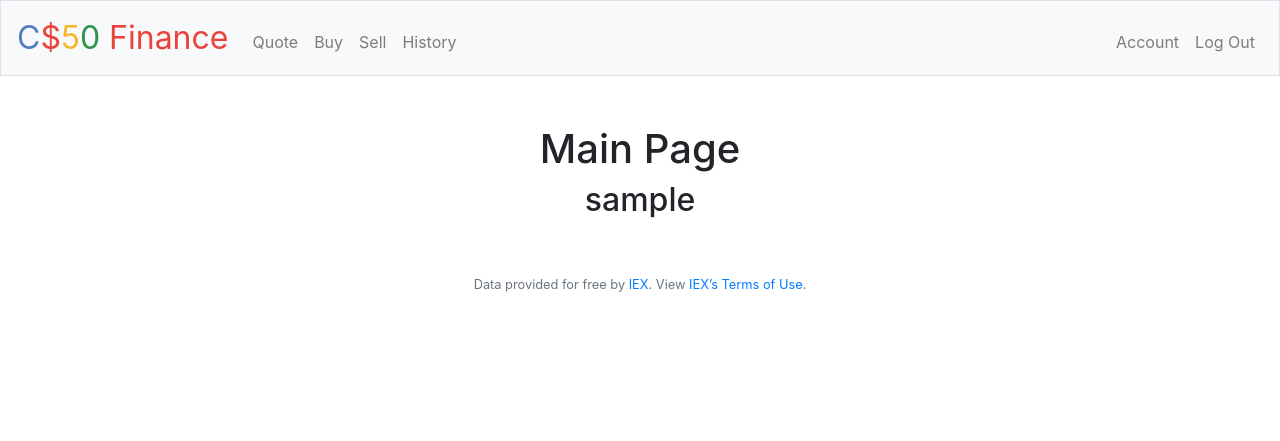
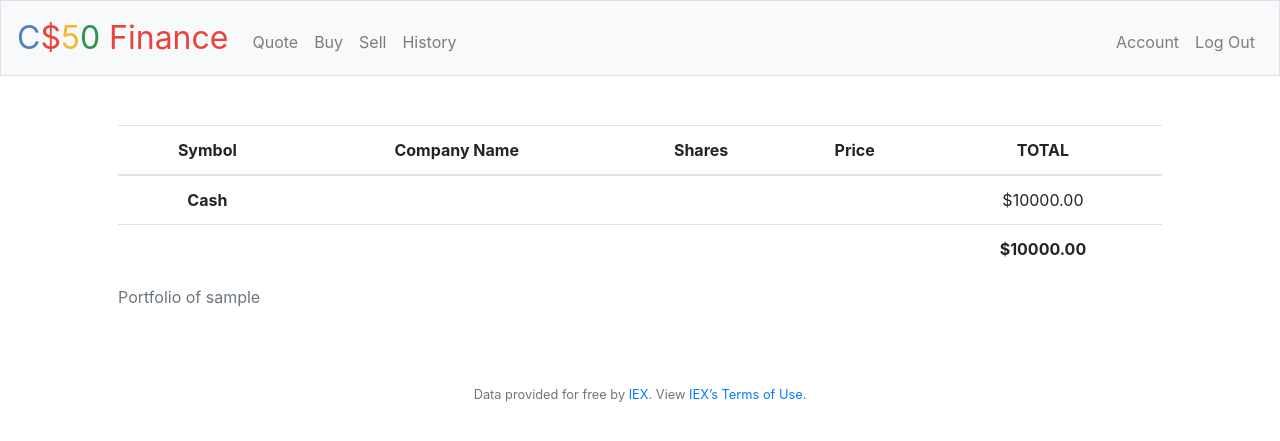
Before and after one commit to LuuckyG/CS50x, a Flask app: page / in a window 1280 px wide. Shown: the top 441 px of the page. Run offline with Flask 2, Linux system fonts and the light colour scheme; the visitor is signed in with stand-in values (Sample User, id 1); data comes from the database, SQL or seed files in the repository; some libraries are stand-ins or nearby versions.

Commit message:
Updated templates

```diff
--- a/tracks/web/finance/webapp/templates/account.html
+++ b/tracks/web/finance/webapp/templates/account.html
@@ -2,7 +2,7 @@
 
 {% block title %}
     {{ title }}
-{% endblock %}
+{% endblock title %}
 
 {% block main %}
     <div class="media">
@@ -10,7 +10,7 @@
         <div class="media-body">
             <h2 class="account-heading">{{ current_user.username }}</h2>
             <p class="text-secondary"> {{ current_user.email }}</p>
-            <p class="text-secondary"> Your current balance: ${{ '%0.2f' % (current_user.cash + current_user.portfolio_value) }}</p>
+            <p class="text-secondary"> Your current portfolio value: ${{ '%0.2f' % (current_user.cash + current_user.portfolio_value) }}</p>
         </div>
     </div>
     <div class="content-section">
--- a/tracks/web/finance/webapp/templates/buy.html
+++ b/tracks/web/finance/webapp/templates/buy.html
@@ -0,0 +1,5 @@
+{% extends "layout.html" %}
+
+{% block title %}
+    {{ title }}
+{% endblock title %}
--- a/tracks/web/finance/webapp/templates/history.html
+++ b/tracks/web/finance/webapp/templates/history.html
@@ -0,0 +1,5 @@
+{% extends "layout.html" %}
+
+{% block title %}
+    {{ title }}
+{% endblock title %}
--- a/tracks/web/finance/webapp/templates/index.html
+++ b/tracks/web/finance/webapp/templates/index.html
@@ -2,9 +2,46 @@
 
 {% block title %}
     {{ title }}
-{% endblock %}
+{% endblock title %}
 
 {% block main %}
-    <h1> Main Page </h1>
-    <h2>{{ current_user.username }}</h2>
-{% endblock main%}
+
+    <table class="table table-hover">
+        <caption>Portfolio of {{ user.username }}</caption>
+        <thead>
+            <tr>
+              <th scope="col">Symbol</th>
+              <th scope="col">Company Name</th>
+              <th scope="col">Shares</th>
+              <th scope="col">Price</th>
+              <th scope="col">TOTAL</th>
+            </tr>
+          </thead>
+        <tbody>
+            {% for share in shares %}
+            <tr>
+                <th scope="row"> {{ share.symbol }} </th>
+                <td> {{ share.company_name }} </td>
+                <td> {{ share.shares_amount }} </td>
+                <td> ${{  '%0.2f'| format(share.price_per_share) }} </td>
+                <td> ${{  '%0.2f'| format(share.dollar_amount) }} </td>
+            </tr>
+            {% endfor %}
+            <tr>
+                <th scope="row">Cash</th>
+                <td></td>
+                <td></td>
+                <td></td>
+                <td> ${{ '%0.2f'| format(user.cash) }} </td>
+            </tr>
+            <tr>
+                <th></th>
+                <td></td>
+                <td></td>
+                <td></td>
+                <td><b>${{ '%0.2f'| format(user.portfolio_value + user.cash) }}</b></td>
+            </tr>
+        </tbody>
+    </table>
+
+{% endblock main %}
--- a/tracks/web/finance/webapp/templates/layout.html
+++ b/tracks/web/finance/webapp/templates/layout.html
@@ -3,12 +3,9 @@
 <html lang="en">
 
     <head>
-
-        <!-- Required meta tags -->
         <meta charset="utf-8">
         <meta name="viewport" content="width=device-width, initial-scale=1, shrink-to-fit=no">
 
-        <!-- documentation at http://getbootstrap.com/docs/4.1/, alternative themes at https://bootswatch.com/ -->
         <link href="https://maxcdn.bootstrapcdn.com/bootstrap/4.1.3/css/bootstrap.min.css" rel="stylesheet">
 
         <!-- https://favicon.io/emoji-favicons/money-mouth-face/ -->
@@ -38,19 +35,19 @@
             <div class="collapse navbar-collapse" id="navbar">
                 {% if current_user.is_authenticated %}
                     <ul class="navbar-nav mr-auto mt-2">
-                        <li class="nav-item"><a class="nav-link" href="/quote">Quote</a></li>
-                        <li class="nav-item"><a class="nav-link" href="/buy">Buy</a></li>
-                        <li class="nav-item"><a class="nav-link" href="/sell">Sell</a></li>
-                        <li class="nav-item"><a class="nav-link" href="/history">History</a></li>
+                        <li class="nav-item"><a class="nav-link" href="{{ url_for('main.quote') }}">Quote</a></li>
+                        <li class="nav-item"><a class="nav-link" href="{{ url_for('transactions.buy') }}">Buy</a></li>
+                        <li class="nav-item"><a class="nav-link" href="{{ url_for('transactions.sell') }}">Sell</a></li>
+                        <li class="nav-item"><a class="nav-link" href="{{ url_for('transactions.history') }}">History</a></li>
                     </ul>
                     <ul class="navbar-nav ml-auto mt-2">
-                        <li class="nav-item"><a class="nav-link" href="/account">Account</a></li>
-                        <li class="nav-item"><a class="nav-link" href="/logout">Log Out</a></li>
+                        <li class="nav-item"><a class="nav-link" href="{{ url_for('users.account') }}">Account</a></li>
+                        <li class="nav-item"><a class="nav-link" href="{{ url_for('users.logout') }}">Log Out</a></li>
                     </ul>
                 {% else %}
                     <ul class="navbar-nav ml-auto mt-2">
-                        <li class="nav-item"><a class="nav-link" href="/register">Register</a></li>
-                        <li class="nav-item"><a class="nav-link" href="/login">Log In</a></li>
+                        <li class="nav-item"><a class="nav-link" href="{{ url_for('users.register') }}">Register</a></li>
+                        <li class="nav-item"><a class="nav-link" href="{{ url_for('users.login') }}">Log In</a></li>
                     </ul>
                 {% endif %}
             </div>
@@ -68,9 +65,9 @@
                                 </header>
                             {% endfor %}
                         {% endif %}
-                    </div>
+                    {% endwith %}
                 </div>
-            {% endwith %}
+            </div>
 
             {% block main %}{% endblock %}
         </main>
--- a/tracks/web/finance/webapp/templates/login.html
+++ b/tracks/web/finance/webapp/templates/login.html
@@ -2,7 +2,7 @@
 
 {% block title %}
     {{ title }}
-{% endblock %}
+{% endblock title %}
 
 {% block main %}
     <div class="content-section">
--- a/tracks/web/finance/webapp/templates/register.html
+++ b/tracks/web/finance/webapp/templates/register.html
@@ -2,7 +2,7 @@
 
 {% block title %}
     {{ title }}
-{% endblock %}
+{% endblock title %}
 
 {% block main %}
     <div class="content-section">
--- a/tracks/web/finance/webapp/templates/sell.html
+++ b/tracks/web/finance/webapp/templates/sell.html
@@ -0,0 +1,5 @@
+{% extends "layout.html" %}
+
+{% block title %}
+    {{ title }}
+{% endblock title %}
```
Also changed, not shown: tracks/web/finance/webapp/templates/quote.html (+46 -0 lines), tracks/web/finance/webapp/templates/logout.html (deleted).
